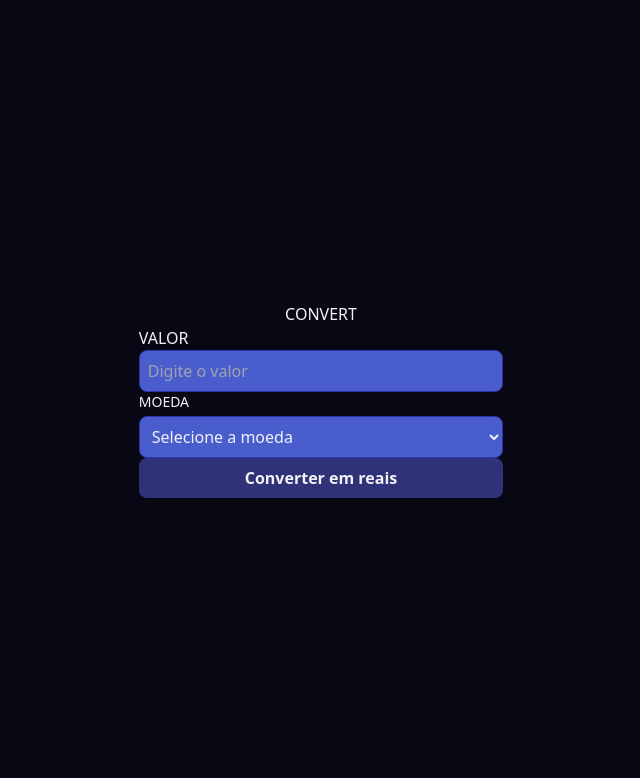
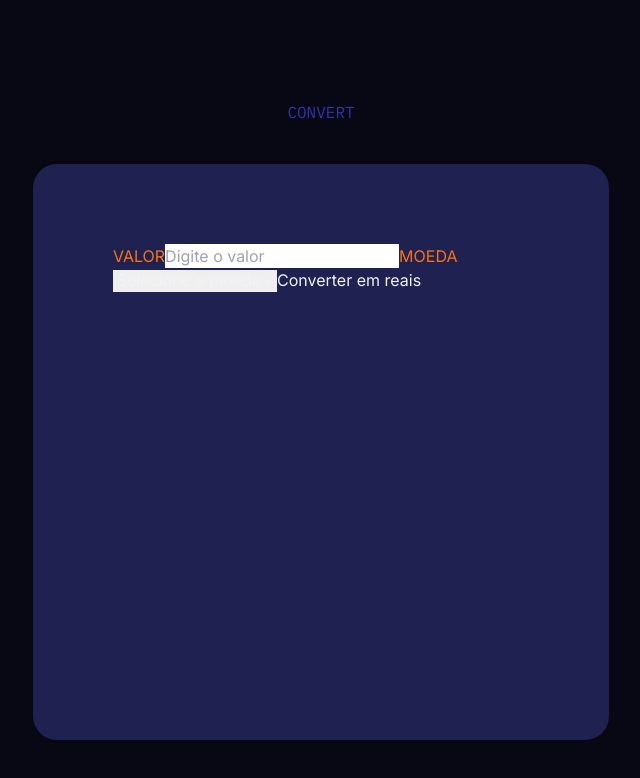
Before and after one commit to aanitakawasaki/projeto-nextjs-alpha-digital, a Next.js app in the folder projeto-nextjs-alpha-digital/: page / in a window 1280 px wide. Shown: the top 778 px of the page, without its empty margins (319-959 px from the left). Built offline with nearby package versions, Linux system fonts and the light colour scheme.

Commit message:
estilizando com tailwidn

```diff
--- a/projeto-nextjs-alpha-digital/pages/index.js
+++ b/projeto-nextjs-alpha-digital/pages/index.js
@@ -48,19 +48,22 @@ const Home = () => {
   ];
 
   return (
-    <div className="container">
-      <h1>
+    <>
+      <div>
+      <h1 className='title'>
         CONVERT
         </h1>
+      </div>
+        <div className="container">
           <form onSubmit={handleConvert}>
             {/*ao submeter o formulário, chamamos a função handleConvert */}
-        <label htmlFor="amount">
+            <label htmlFor="amount" className="label">
               VALOR
             </label>
             <Input id="amount" value={amount} onChange={e => setAmount(e.target.value)} />
             {/*o valor inicial do input é '', afinal foi definido acima useState('') para o [amount, setAmount], quando ele for modificado(onChange), será o valor do input*/}
 
-        <label className="label" htmlFor="currency">
+            <label htmlFor="currency" className="label">
               MOEDA
             </label>
             <Select id="currency"
@@ -78,6 +81,7 @@ const Home = () => {
           <ResultDisplay result={result} />
           {/*ResultDisplay recebe uma prop chamada result, que contém o valor resultante da conversão de moeda. quando o valor de result é atualizado, o componente ResultDisplay re-renderiza para mostrar o novo valor. */}
         </div>
+    </>
   );
 };
 
--- a/projeto-nextjs-alpha-digital/src/styles/globals.css
+++ b/projeto-nextjs-alpha-digital/src/styles/globals.css
@@ -5,18 +5,34 @@
 @tailwind utilities;
 
 body {
-  @apply bg-blue-100;
+  @apply bg-blue-100
+  min-h-screen flex flex-col justify-center items-center;
+}
+/*min-h-screen: Garante que o elemento <body> (ou o elemento pai escolhido) tenha uma altura mínima igual à altura da tela, permitindo que o container filho seja realmente centralizado verticalmente em telas pequenas.
+flex flex-col: Define o elemento pai como um container flexível com direção de fluxo em coluna.
+justify-center items-center: Centraliza os itens tanto verticalmente (justify-center) quanto horizontalmente (items-center) dentro do elemento pai.*/
+
+.title {
+  @apply text-blue-600
+  text-center
+  p-10
+  font-plex;
 }
 
 .container {
-  @apply mx-auto p-4 min-h-screen flex flex-col items-center justify-center text-white rounded-lg shadow-xl;
+  @apply bg-blue-400 text-white
+  p-20
+  rounded-t-3xl rounded-b-3xl;
+  width: 45vw;
+  height: 45vw;
+  @apply font-inter;
 }
 
 .label {
-  @apply block text-sm font-medium text-white mb-1;
+  @apply text-orange-500;
 }
 
-.input, .select {
+/*.input, .select {
   @apply w-full bg-blue-700 text-white border border-blue-600 focus:border-blue-500 focus:ring-2 focus:ring-blue-500 rounded-lg p-2;
 }
 
@@ -30,4 +46,4 @@ body {
 
 .resultDisplay {
   @apply text-blue-600 text-2xl font-bold mt-4;
-}
+} */
--- a/projeto-nextjs-alpha-digital/tailwind.config.js
+++ b/projeto-nextjs-alpha-digital/tailwind.config.js
@@ -29,7 +29,6 @@ module.exports = {
         'body': ['16px', '20px'],
         'label': ['12px', '16px'],
       },
-      extend: {
       typography: {
         heading: {
           fontFamily: 'Inter',
@@ -58,6 +57,5 @@ module.exports = {
       },
     },
   },
-  },
   plugins: [],
 };
```
Lines whose indentation alone changed are shown as unchanged.
